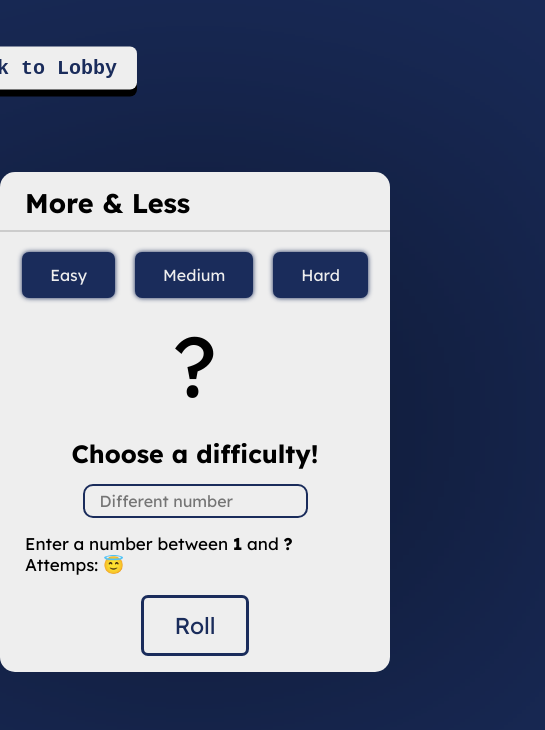
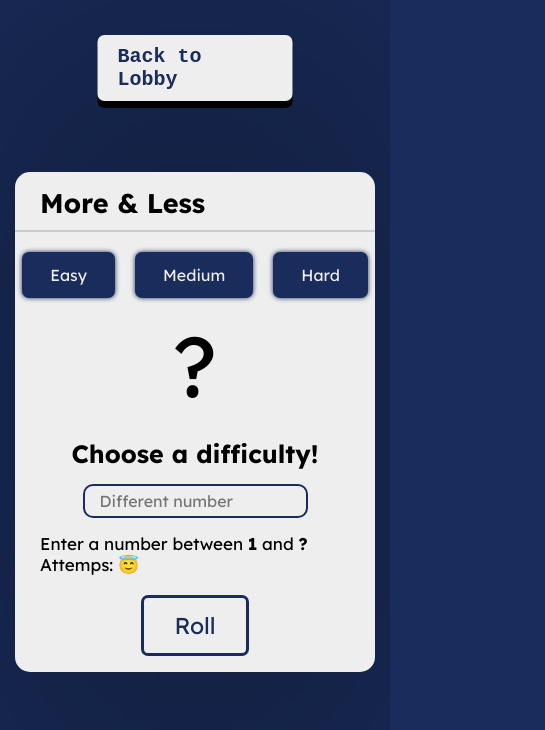
Before and after one commit to kenzay01/FunSpot, a plain HTML site: page play-zone/games/more-less/more-less.html in a window 390 px wide. Shown: the whole page, 545 px wide, since content can reach past the window. Drawn offline with Linux system fonts and the light colour scheme; a web font is replaced by a local one.

Commit message:
Optimize more & less for phones

```diff
--- a/play-zone/games/more-less/more-less.css
+++ b/play-zone/games/more-less/more-less.css
@@ -169,3 +169,20 @@ body {
   border-radius: 15px;
   filter: blur(150px);
 }
+@media (max-width: 782px) {
+  .lobby a {
+    left: 50%;
+    top: 8%;
+    transform: translate(-50%, -50%);
+  }
+  .alert {
+    font-size: 17px;
+  }
+  body {
+    padding: 0 15px;
+  }
+  .box-shadow {
+    width: 100%;
+    height: 100%;
+  }
+}
```
